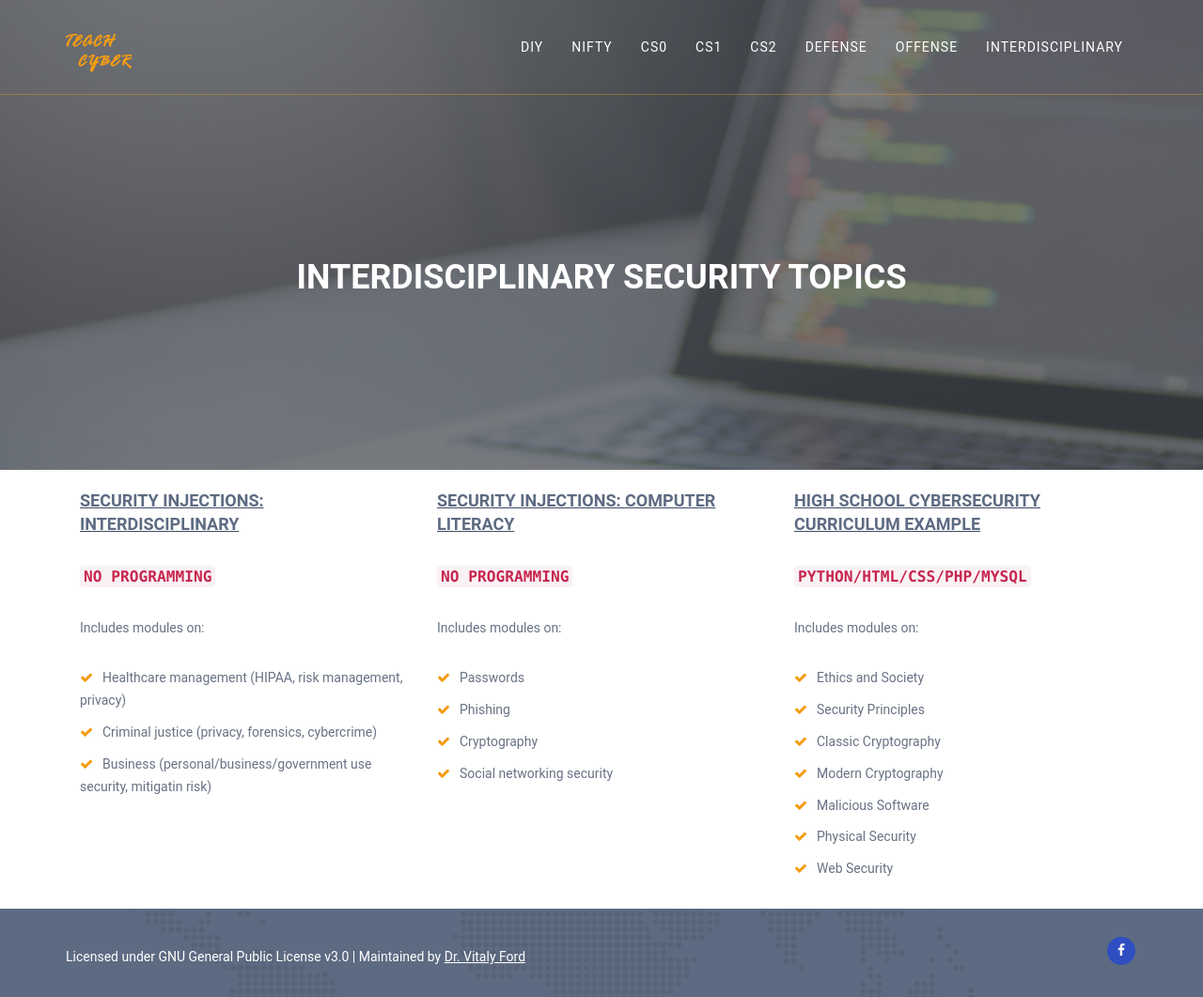
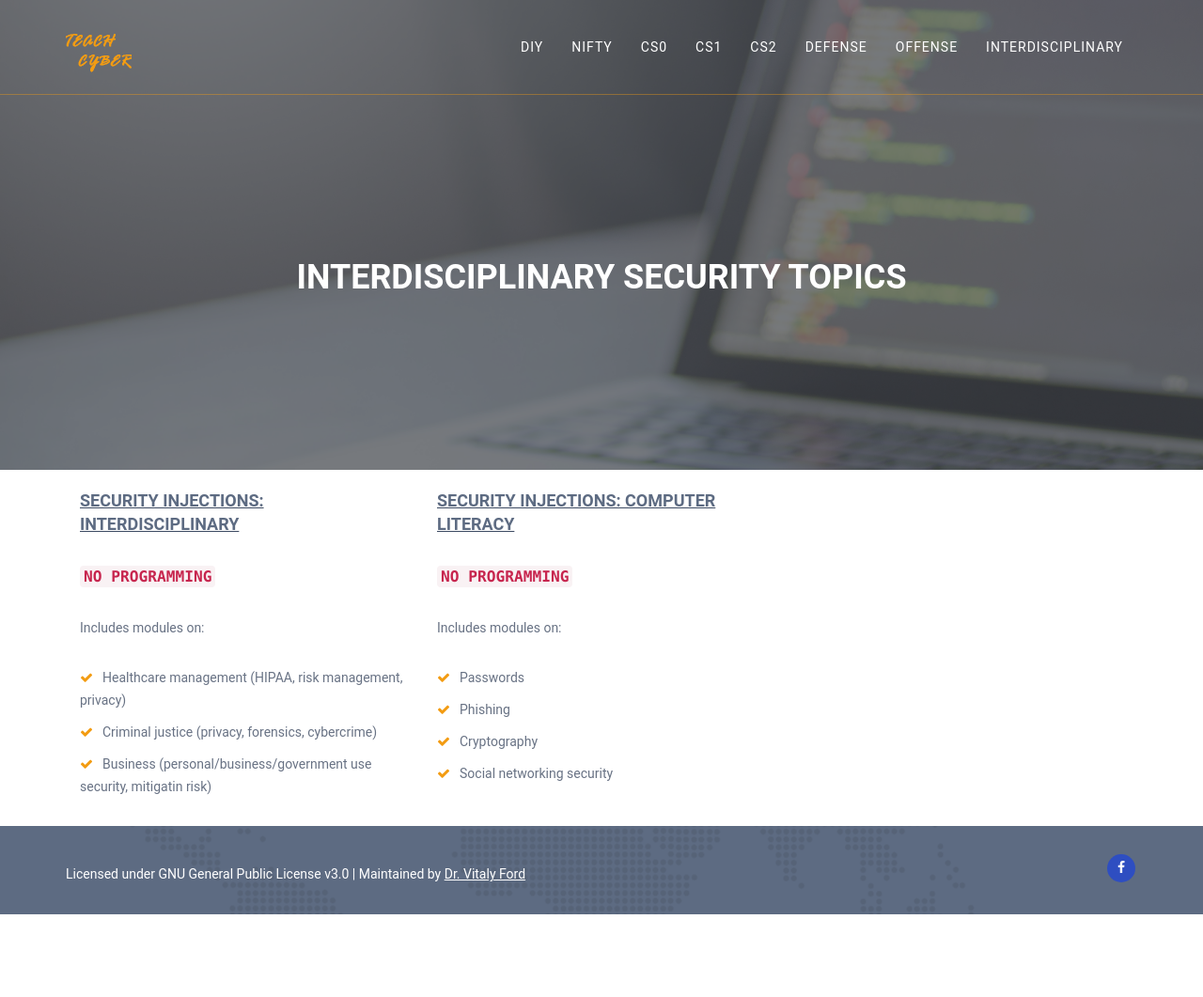
Before and after one commit to teachcyber/teachcyber.github.io, a Jekyll site: the page built from interdisciplinary.html, in a window 1280 px wide. Shown: the whole page at 94% size. Built offline with Jekyll 4.4.1, drawn with Linux system fonts in a browser that asks for light colours; after the commit the page ends 973 px from its top, so only the background shows below that.

Commit message:
Add curriculum section in DIY

```diff
--- a/_data/diy.yml
+++ b/_data/diy.yml
@@ -1,3 +1,13 @@
+- name: "Curriculum"
+  links:
+    - name: "CLARK"
+      description: "cybersecurity curriculum for colleges and universities with assignments"
+      url: "https://clark.center/"
+
+    - name: "Sample High School Curriculum"
+      description: "ethics, security principles, cryptography, malware, physical and web security"
+      url: "https://github.com/DerekBabb/CyberSecurity"
+
 - name: "News to read"
   links:
     - name: "NetSec on Reddit"
--- a/_data/interdisciplinary.yml
+++ b/_data/interdisciplinary.yml
@@ -14,15 +14,3 @@
     - name: "Phishing"
     - name: "Cryptography"
     - name: "Social networking security"
-
-- name: "High School Cybersecurity Curriculum Example"
-  url: "https://github.com/DerekBabb/CyberSecurity"
-  languages: "Python/HTML/CSS/PHP/MySQL"
-  modules:
-    - name: "Ethics and Society"
-    - name: "Security Principles"
-    - name: "Classic Cryptography"
-    - name: "Modern Cryptography"
-    - name: "Malicious Software"
-    - name: "Physical Security"
-    - name: "Web Security"
```
